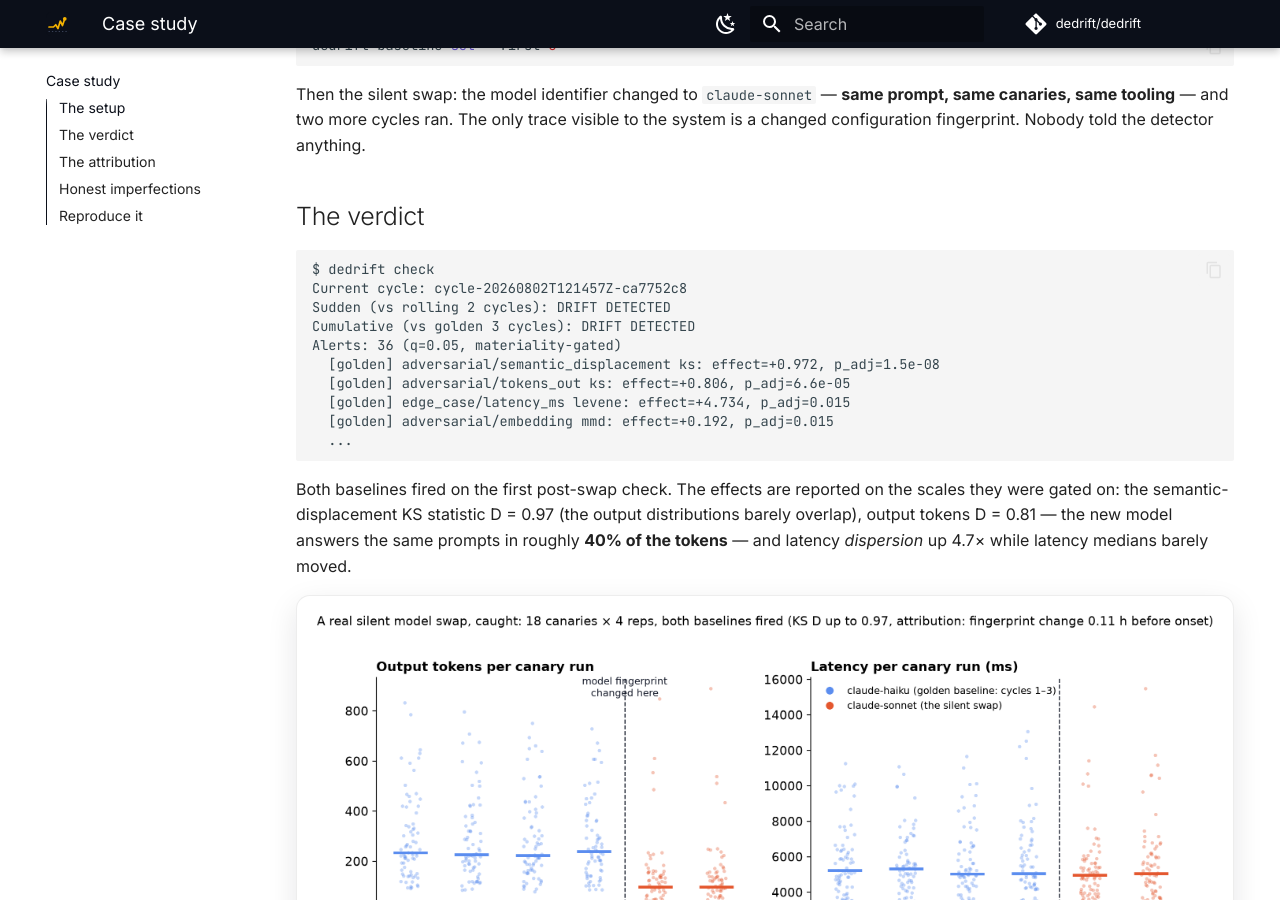
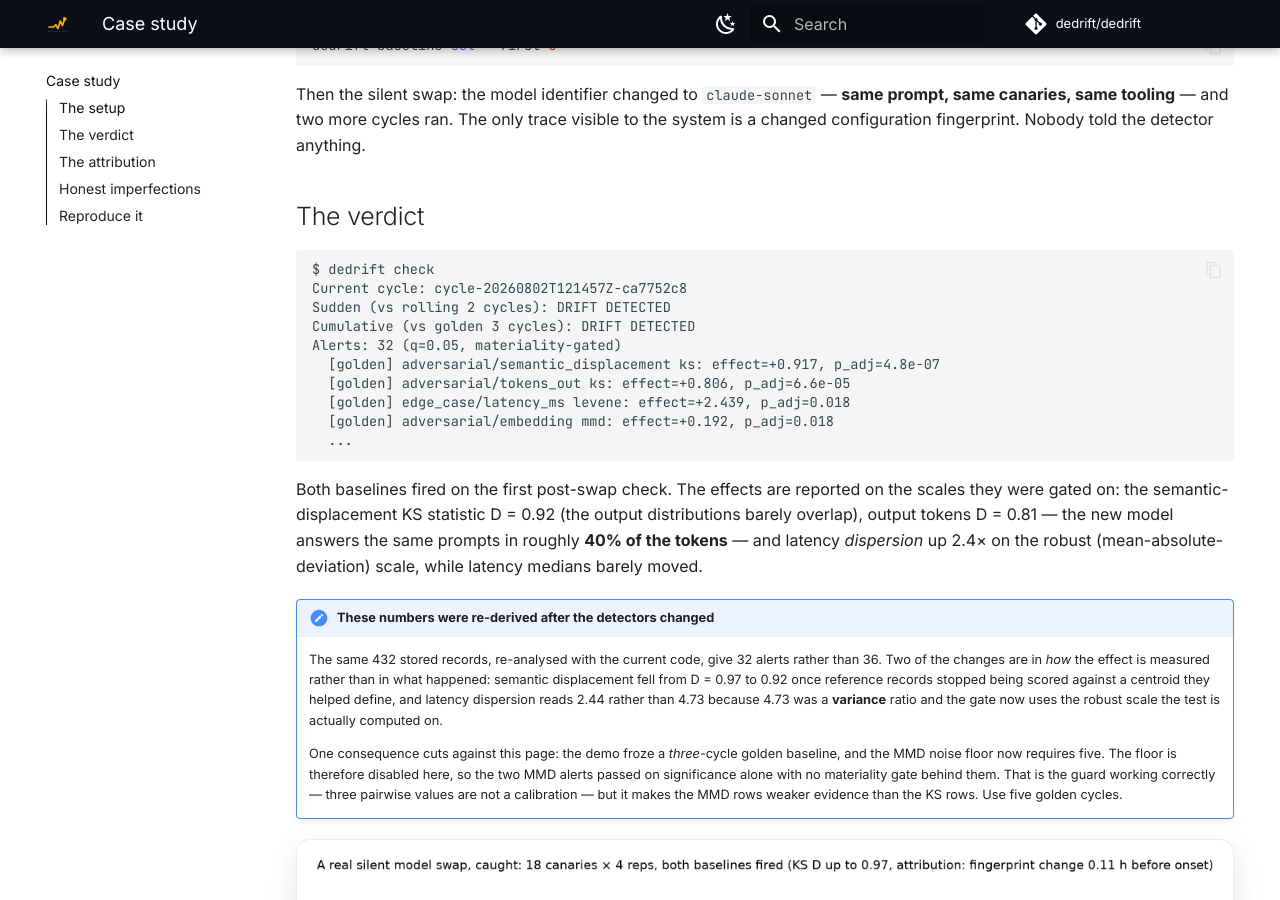
Before and after one commit to dedrift/dedrift, an MkDocs documentation site: the page built from docs/case-study.md, in a window 1280 px wide and 900 px high, scrolled down 504 px. Built offline with MkDocs 1.6.1 and Material for MkDocs 9.7.7, drawn with Linux system fonts in a browser that asks for light colours; comment, search, counter and statistics services are not loaded.

Commit message:
fix: re-derive the case study under the corrected detectors
Owner asked whether the Haiku->Sonnet run and its plots had been
regenerated. They had not. The store survived at /tmp/dedrift-real-demo
(432 records), so `dedrift check` was re-run over the identical logs with
the current code. Four of this branch's changes moved the published
numbers, and one of them exposed a live labelling bug.

The bug: report.py still printed "var ratio" for the Brown-Forsythe row
after the effect became the mean-absolute-deviation ratio. So the tool was
mislabelling its own output by a squaring -- exactly the confusion the
robust gate was introduced to prevent. Fixed.

Re-derived, same 432 records:
  alerts                          36 -> 32
  adversarial semantic_displ. KS  D=0.972 -> 0.917  (raw p 1.4e-08)
  edge_case latency_ms Levene     4.734 (variance) -> 2.439 (MAD)
  m primary / corroboration       348 / 192 (unchanged)
  attribution                     0.11 h, 9 co-shifting (unchanged)
  distinct alerting groups        16, over 6 signatures

The displacement drop is the leave-one-out fix removing an in-sample bias
that had been inflating the paper's most impressive number. The dispersion
change is a change of scale, not of fact. Both are now stated in the paper
as corrections acting on its own showcase rather than quietly swapped.

And one finding that cuts against the case study, now said plainly in both
the paper and the docs: the demo froze a THREE-cycle golden baseline while
the MMD noise floor now requires five, so the floor is disabled in that run
and the two MMD alerts passed on significance alone with no materiality
gate. That is the guard working correctly -- three pairwise values are not a
calibration -- but it makes those rows weaker evidence than the KS rows, and
a demo meant to exercise every gate should use five golden cycles.

Figures re-generated and verified UNCHANGED rather than assumed so: fig2
and fig3 recompute the detector nulls live and came out byte-identical
(the Levene change altered the reported effect, not scipy's p-value), and
fig1 plots raw per-record distributions. Copies in launch/paper and
docs/assets refreshed regardless.

Stale numbers purged from docs/case-study.md and web/index.html, including
the terminal transcript and its typewriter-animation duplicate.

Paper: 28 pages, zero warnings. ruff, format, mypy clean; fast +
calibration + power suites pass.

````diff
--- a/docs/case-study.md
+++ b/docs/case-study.md
@@ -32,19 +32,36 @@
 Current cycle: cycle-20260802T121457Z-ca7752c8
 Sudden (vs rolling 2 cycles): DRIFT DETECTED
 Cumulative (vs golden 3 cycles): DRIFT DETECTED
-Alerts: 36 (q=0.05, materiality-gated)
-  [golden] adversarial/semantic_displacement ks: effect=+0.972, p_adj=1.5e-08
+Alerts: 32 (q=0.05, materiality-gated)
+  [golden] adversarial/semantic_displacement ks: effect=+0.917, p_adj=4.8e-07
   [golden] adversarial/tokens_out ks: effect=+0.806, p_adj=6.6e-05
-  [golden] edge_case/latency_ms levene: effect=+4.734, p_adj=0.015
-  [golden] adversarial/embedding mmd: effect=+0.192, p_adj=0.015
+  [golden] edge_case/latency_ms levene: effect=+2.439, p_adj=0.018
+  [golden] adversarial/embedding mmd: effect=+0.192, p_adj=0.018
   ...
 ```
 
 Both baselines fired on the first post-swap check. The effects are reported
 on the scales they were gated on: the semantic-displacement KS statistic
-D = 0.97 (the output distributions barely overlap), output tokens D = 0.81
+D = 0.92 (the output distributions barely overlap), output tokens D = 0.81
 — the new model answers the same prompts in roughly **40% of the tokens** —
-and latency *dispersion* up 4.7× while latency medians barely moved.
+and latency *dispersion* up 2.4× on the robust (mean-absolute-deviation)
+scale, while latency medians barely moved.
+
+!!! note "These numbers were re-derived after the detectors changed"
+    The same 432 stored records, re-analysed with the current code, give 32
+    alerts rather than 36. Two of the changes are in *how* the effect is
+    measured rather than in what happened: semantic displacement fell from
+    D = 0.97 to 0.92 once reference records stopped being scored against a
+    centroid they helped define, and latency dispersion reads 2.44 rather
+    than 4.73 because 4.73 was a **variance** ratio and the gate now uses
+    the robust scale the test is actually computed on.
+
+    One consequence cuts against this page: the demo froze a *three*-cycle
+    golden baseline, and the MMD noise floor now requires five. The floor is
+    therefore disabled here, so the two MMD alerts passed on significance
+    alone with no materiality gate behind them. That is the guard working
+    correctly — three pairwise values are not a calibration — but it makes
+    the MMD rows weaker evidence than the KS rows. Use five golden cycles.
 
 ![Per-record distributions by cycle: output tokens collapse after the swap; latency medians hold while the tail thickens](assets/fig1_the_catch.png)
 
````
Also changed, not shown: 2 other files.
